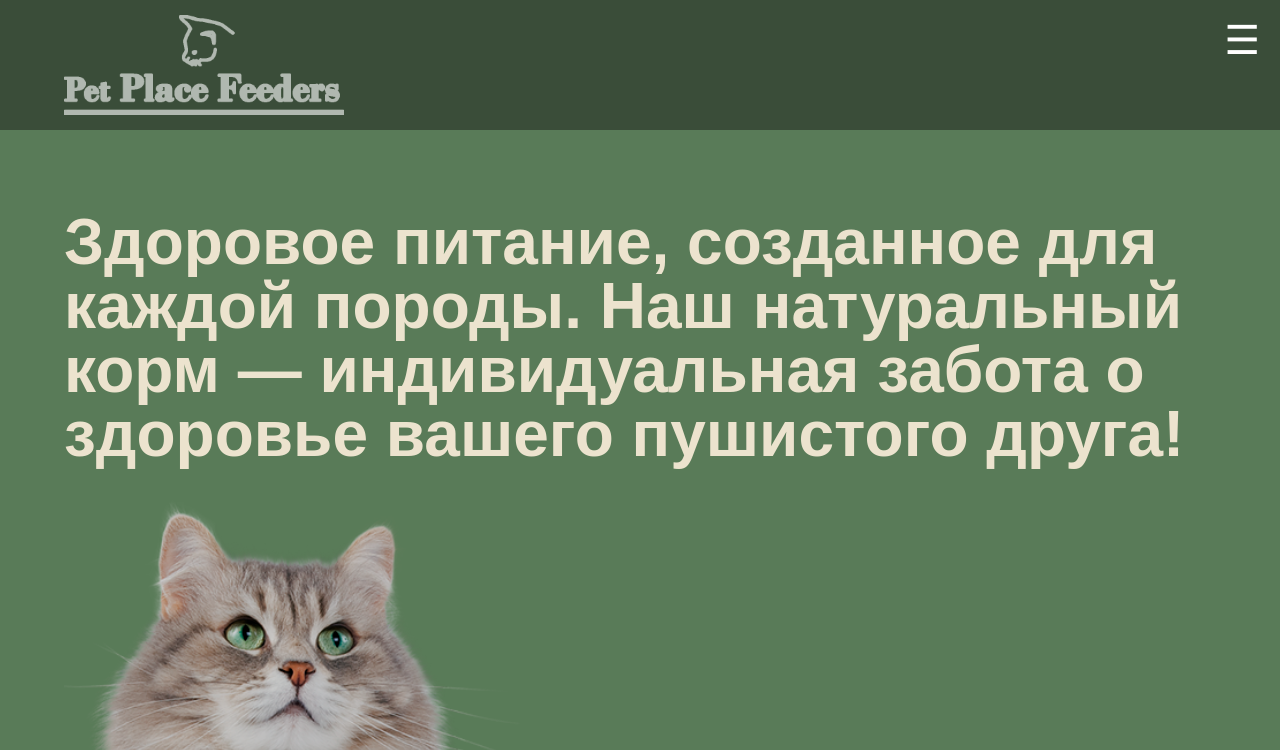
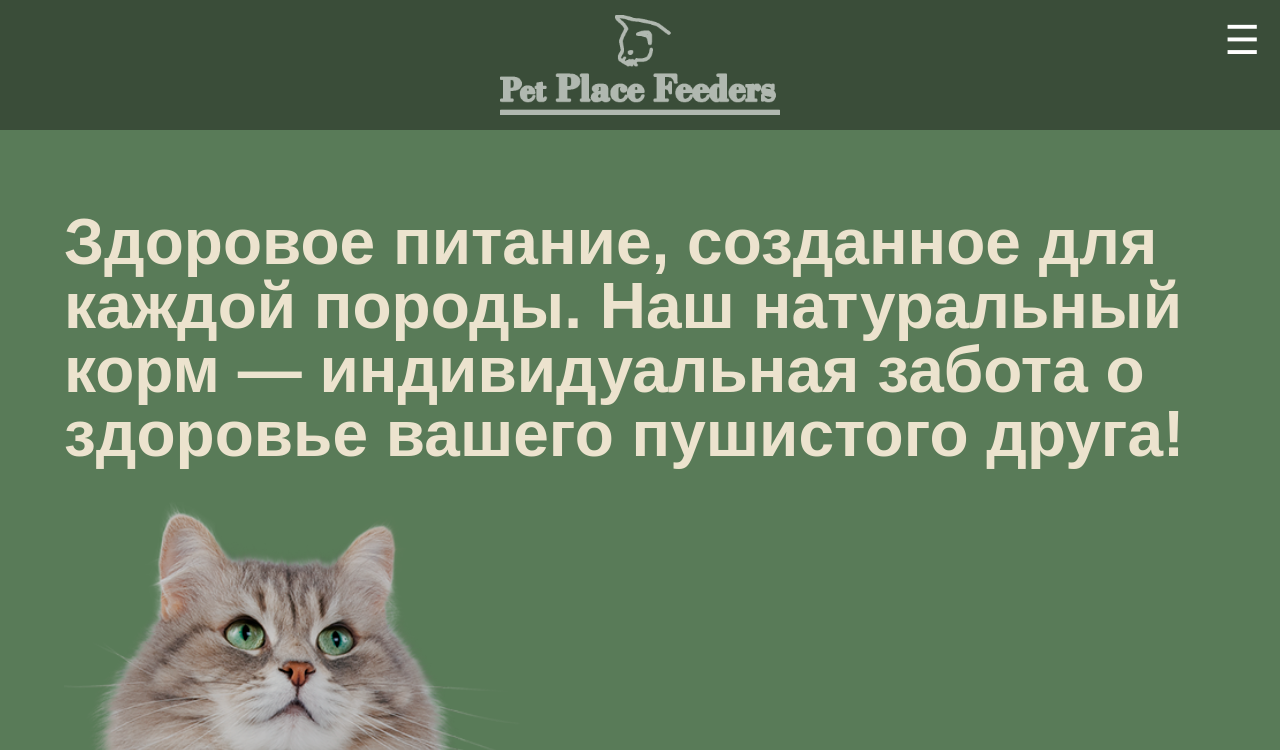
Before and after one commit to 2immons/pfp, a plain HTML site: page index.html in a window 1280 px wide. Shown: the top 750 px of the page. Drawn offline with Linux system fonts and the light colour scheme.

Commit message:
fixed logo position

```diff
--- a/styles.css
+++ b/styles.css
@@ -397,6 +397,10 @@ body {
     .container{
         width: 90%;
     }
+    .logo-wrapper{
+        width: 100%;
+        justify-content: center;
+    }
     .burger-button{
         display: flex;
         position: absolute;
```
